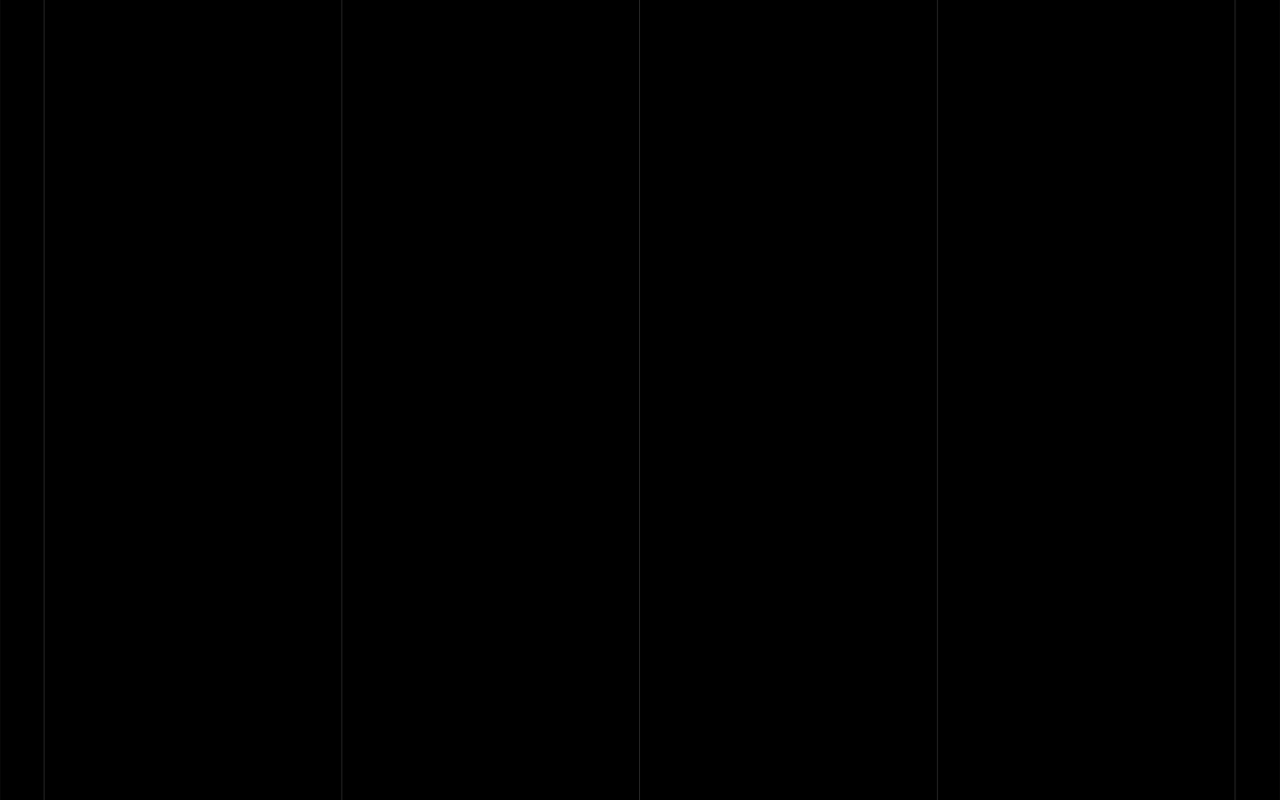
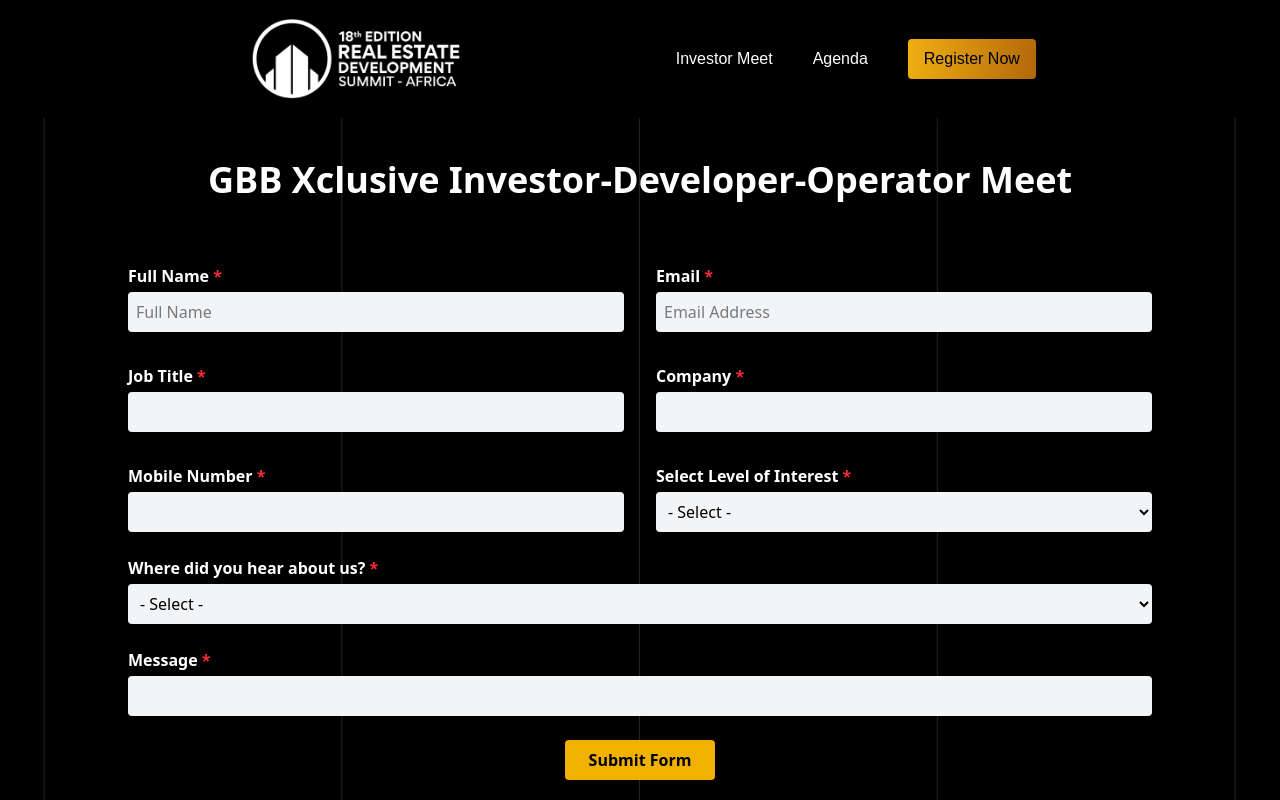
Before and after one commit to Sasmita-Netsquare/18th-REDS, a React (Vite) app: page /gbb-xclusive-investor-developer-operator-meet in a window 1280 px wide. Before the commit this address had no page. Shown: the top 800 px of the page. Built offline with nearby package versions, Linux system fonts and the light colour scheme; a web font is replaced by a local one.

Commit message:
investor meet url name updated

```diff
--- a/src/App.tsx
+++ b/src/App.tsx
@@ -15,7 +15,7 @@ const App = () => {
         <Route path="/" element={<HomePage />} />
         <Route path="/agenda" element={<AgendaPage />} />
         <Route path="/register" element={<RegisterPage />} />
-        <Route path="/enquire-now" element={<EnquireNowPage />} />
+        <Route path="/gbb-xclusive-investor-developer-operator-meet" element={<EnquireNowPage />} />
       </Route>
     </Routes>
   </>
--- a/src/components/home/InvestorMeet.tsx
+++ b/src/components/home/InvestorMeet.tsx
@@ -116,7 +116,7 @@ const InvestorMeet = () => {
             and carve your path in its thriving sector.
             </p>
           <Link
-            to="/enquire-now"
+            to="/gbb-xclusive-investor-developer-operator-meet"
             className="text-black w-fit py-2 px-4 rounded transition duration-300 ease-in-out transform hover:-translate-y-1 hover:shadow-[0_0_20px_4px_rgba(240,175,18,0.7)] hover:text-white"
             style={{
               background: "linear-gradient(96.18deg, #F0AF12 0%, #B2680A 100%)",
```
